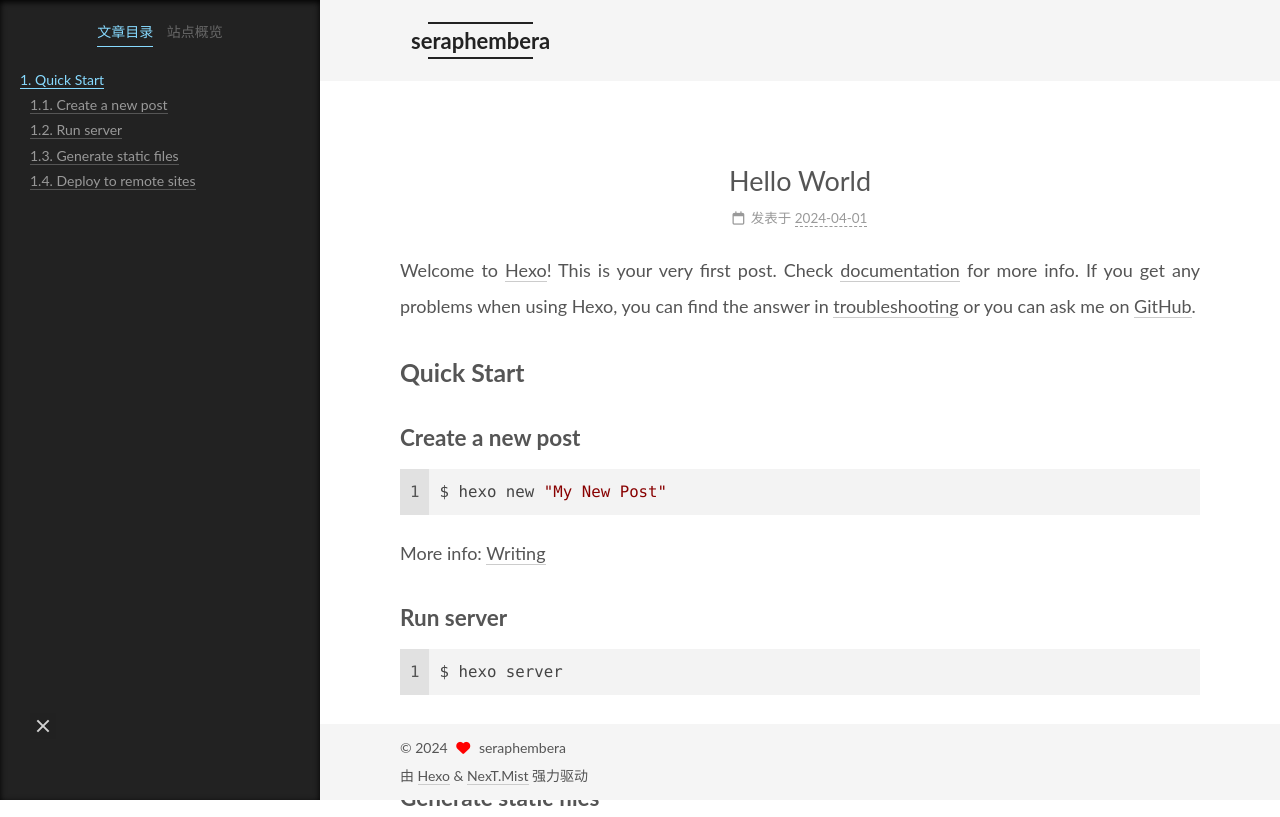
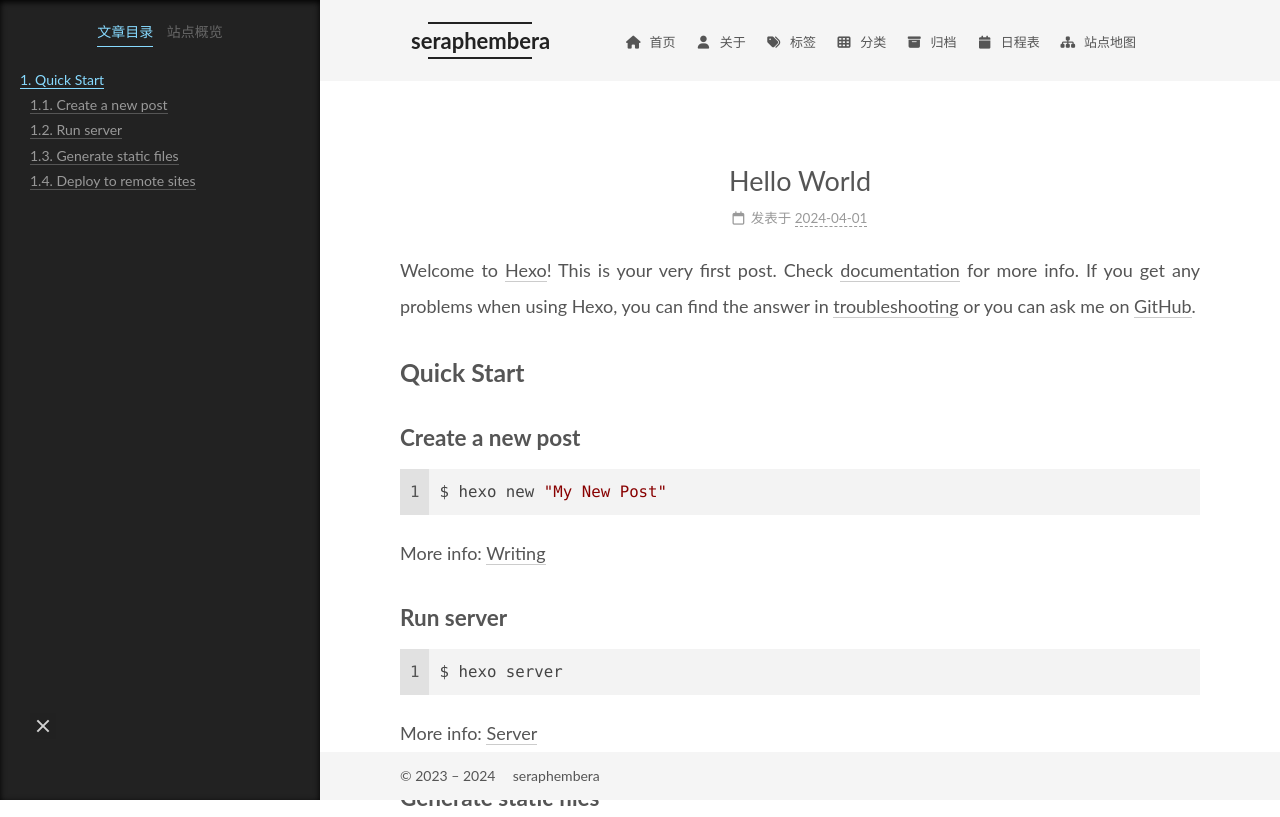
Before and after one commit to seraphembera/seraphembera.github.io, a plain HTML site: page 2024/04/01/hello-world/index.html in a window 1280 px wide. Shown: the top 817 px of the page. Drawn offline with nearby package versions, Linux system fonts and the light colour scheme.

Commit message:
Site updated: 2024-04-01 13:10:40

```diff
--- a/2024/04/01/hello-world/index.html
+++ b/2024/04/01/hello-world/index.html
@@ -62,6 +62,9 @@
       <header class="header" itemscope itemtype="http://schema.org/WPHeader"><div class="site-brand-container">
   <div class="site-nav-toggle">
     <div class="toggle" aria-label="切换导航栏" role="button">
+        <span class="toggle-line"></span>
+        <span class="toggle-line"></span>
+        <span class="toggle-line"></span>
     </div>
   </div>
 
@@ -82,6 +85,10 @@
 
 
 
+<nav class="site-nav">
+  <ul class="main-menu menu"><li class="menu-item menu-item-home"><a href="/" rel="section"><i class="fa fa-home fa-fw"></i>首页</a></li><li class="menu-item menu-item-about"><a href="/about/" rel="section"><i class="fa fa-user fa-fw"></i>关于</a></li><li class="menu-item menu-item-tags"><a href="/tags/" rel="section"><i class="fa fa-tags fa-fw"></i>标签</a></li><li class="menu-item menu-item-categories"><a href="/categories/" rel="section"><i class="fa fa-th fa-fw"></i>分类</a></li><li class="menu-item menu-item-archives"><a href="/archives/" rel="section"><i class="fa fa-archive fa-fw"></i>归档</a></li><li class="menu-item menu-item-schedule"><a href="/schedule/" rel="section"><i class="fa fa-calendar fa-fw"></i>日程表</a></li><li class="menu-item menu-item-sitemap"><a href="/sitemap.xml" rel="section"><i class="fa fa-sitemap fa-fw"></i>站点地图</a></li>
+  </ul>
+</nav>
 
 
 
@@ -226,14 +233,12 @@
     <div class="footer-inner">
 
   <div class="copyright">
-    &copy;
+    &copy; 2023 –
     <span itemprop="copyrightYear">2024</span>
     <span class="with-love">
-      <i class="fa fa-heart"></i>
+      <i class="fa"></i>
     </span>
     <span class="author" itemprop="copyrightHolder">seraphembera</span>
-  </div>
-  <div class="powered-by">由 <a href="https://hexo.io/" rel="noopener" target="_blank">Hexo</a> & <a href="https://theme-next.js.org/mist/" rel="noopener" target="_blank">NexT.Mist</a> 强力驱动
   </div>
 
     </div>
```
Also changed, not shown: archives/2024/04/index.html (+9 -4 lines), archives/2024/index.html (+9 -4 lines), archives/index.html (+9 -4 lines), index.html (+9 -4 lines).
